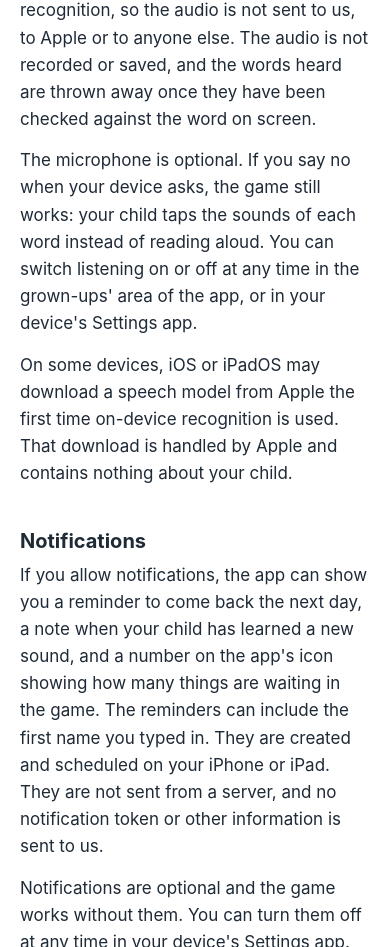
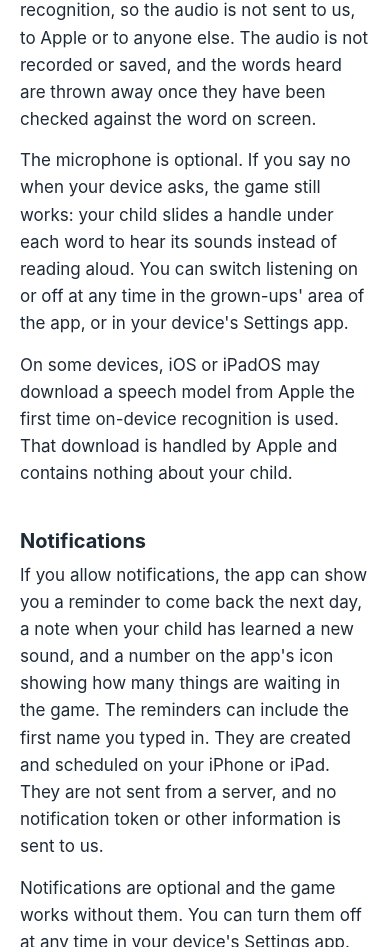
Before and after one commit to Mindcom-Media/pet-phonics-privacy, a plain HTML site: page index.html in a window 390 px wide. Shown: the part 2471-3418 px from the top of the page. Drawn offline with Linux system fonts and the light colour scheme.

Commit message:
Privacy policy: without the microphone the player slides under each word, as the app and the listing say (23 Nov)
Not pushed. The live page still says "taps the sounds of each word".

Co-Authored-By: Claude Fable 5.2 <noreply@anthropic.com>
Claude-Session: https://claude.ai/code/session_019cjxdX3h6MQq8AopmFEVYK

```diff
--- a/index.html
+++ b/index.html
@@ -61,7 +61,7 @@
 
   <h2>The microphone and speech recognition</h2>
   <p>With your permission, Pet Phonics listens while your child reads aloud so that each word can light up as it is read. The sound is turned into words by Apple's speech recognition running on the iPhone or iPad itself. The app requires on-device recognition, so the audio is not sent to us, to Apple or to anyone else. The audio is not recorded or saved, and the words heard are thrown away once they have been checked against the word on screen.</p>
-  <p>The microphone is optional. If you say no when your device asks, the game still works: your child taps the sounds of each word instead of reading aloud. You can switch listening on or off at any time in the grown-ups' area of the app, or in your device's Settings app.</p>
+  <p>The microphone is optional. If you say no when your device asks, the game still works: your child slides a handle under each word to hear its sounds instead of reading aloud. You can switch listening on or off at any time in the grown-ups' area of the app, or in your device's Settings app.</p>
   <p>On some devices, iOS or iPadOS may download a speech model from Apple the first time on-device recognition is used. That download is handled by Apple and contains nothing about your child.</p>
 
   <h2>Notifications</h2>
```
